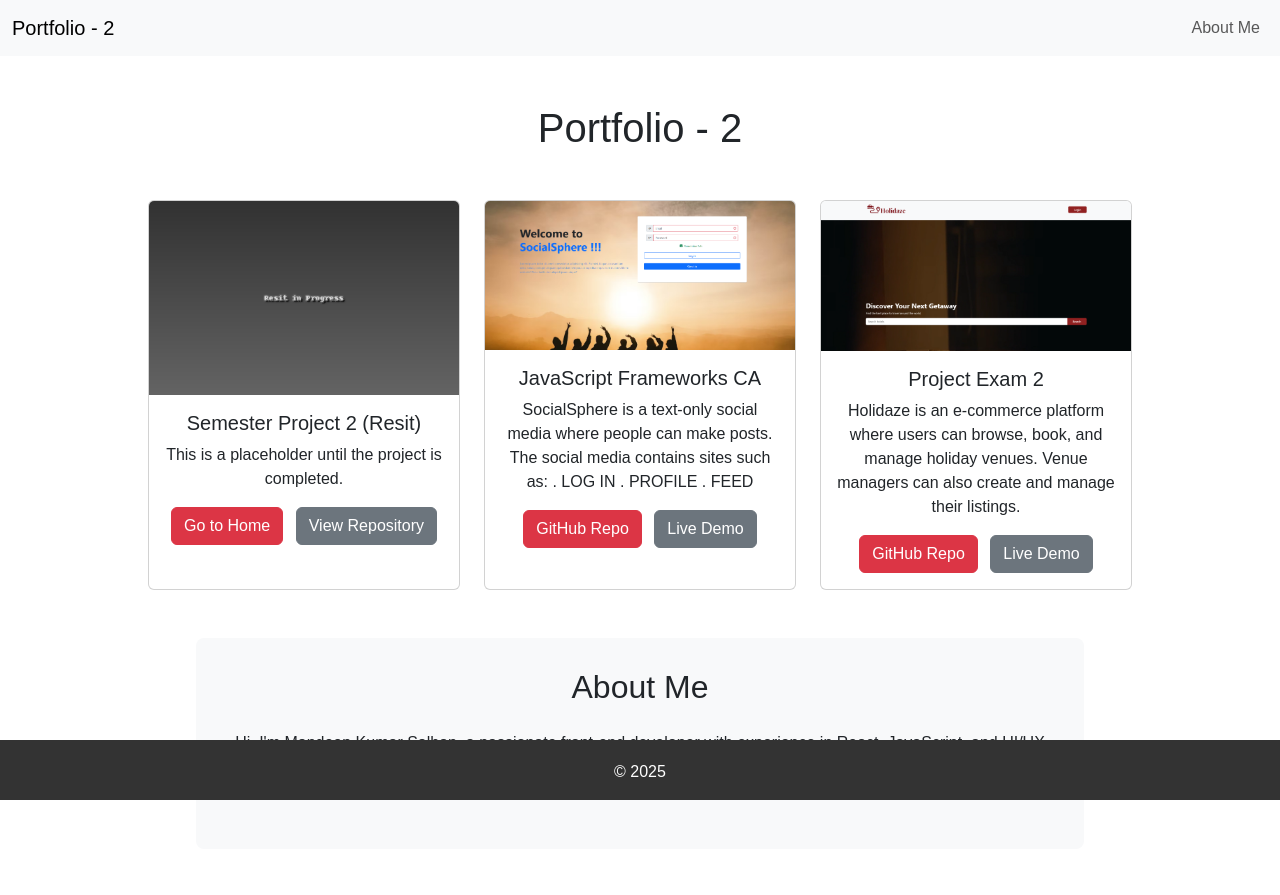
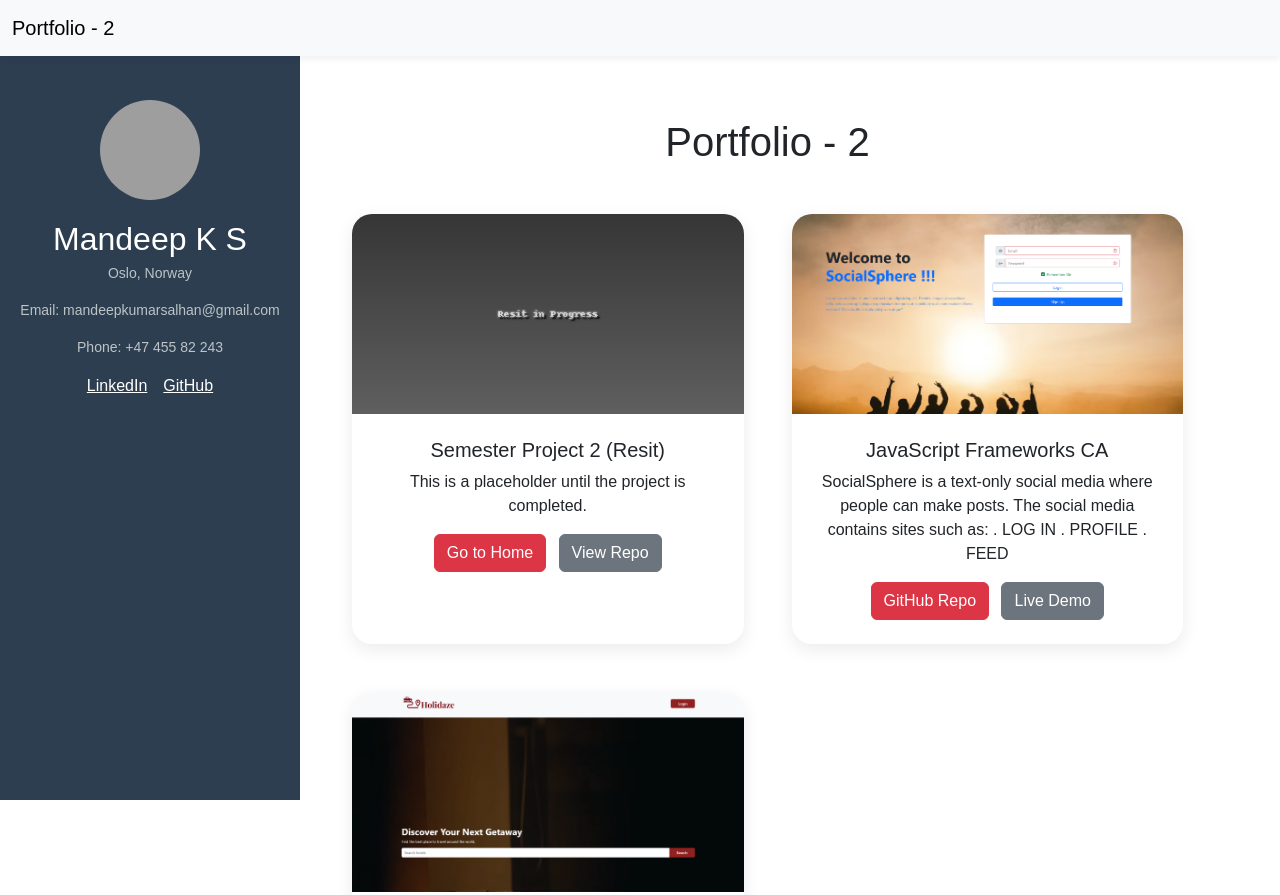
Before and after one commit to MandeepKS/Noroff-Portfolio-2, a website: page index.html in a window 1280 px wide. Shown: the top 895 px of the page. Drawn offline with nearby package versions, Linux system fonts and the light colour scheme; grey boxes are pictures that could not be loaded.

Commit message:
Just commit

```diff
--- a/css/style.css
+++ b/css/style.css
@@ -3,32 +3,117 @@ body {
     margin: 0;
     padding: 0;
     text-align: center;
+    overflow-x:hidden;
 }
-.container {
-    width: 80%;
-    margin: auto;
+.navbar {
+    box-shadow: 0 4px 6px rgba(0, 0, 0, 0.05);
+}
+
+.sidebar {
+    width: 300px;
+    background-color: #2c3e50;
+    color: white;
+    height: 100vh;
+    padding: 100px 20px 20px 20px;
+    position: fixed;
+    overflow-y: auto;
+    left: 0;
+    top: 0;
+    transition: transform 0.3s ease-in-out;
+    z-index:10;
+}
+.sidebar img {
+    width: 100px;
+    height: 100px;
+    border-radius: 50%;
+    display: block;
+    margin: 0 auto 20px auto;
+}
+.sidebar h2 {
+    text-align: center;
+    margin-bottom: 5px;
+}
+.sidebar p {
+    text-align: center;
+    font-size: 14px;
+    color: #bdc3c7;
+}
+.sidebar a{
+    color:white;
+}
+.sidebar a:hover{
+    color: #bdc3c7;
+}
+.social-links{
+    display:flex;
+    gap:1rem;
+    justify-content:center;
+}
+main {
+    margin-left: 270px;
+    width: 100%;
     padding: 20px;
-    margin-bottom:20px;
+    margin-top:50px !important;
 }
+
+.card {
+    border: none;
+    border-radius: 20px;
+    box-shadow: 0 6px 18px rgba(0, 0, 0, 0.08);
+    transition: transform 0.2s ease, box-shadow 0.2s ease;
+}
+
+.card:hover {
+    transform: translateY(-5px);
+    box-shadow: 0 12px 24px rgba(0, 0, 0, 0.1);
+}
+
 .card img {
-    max-height: 200px;
+    border-top-left-radius: 20px;
+    border-top-right-radius: 20px;
     object-fit: cover;
-    width: 100%;
+    height: 200px;
 }
+
 .card-body {
-    text-align: center;
+    padding: 1.5rem;
 }
-#about {
-    background-color: #f8f9fa;
-    padding: 30px;
-    border-radius: 8px;
+
+#fun-facts {
+    background-color: #ffffff;
+    padding: 2rem;
+    border-radius: 20px;
+    margin-bottom:15rem !important;
+    margin-top:10rem !important;
+    box-shadow: 0 6px 18px rgba(0, 0, 0, 0.06);
+}
+
+#fun-facts ul {
+    padding-left: 1.5rem;
+}
+
+#fun-facts li {
+    margin-bottom: 0.6rem;
+    color: #444;
 }
 footer{
-    background-color: #333;
-    color:white;
+    background-color: #2c3e50;
+    color: #ecf0f1;
     text-align: center;
     bottom:0;
-    position: fixed;
-    padding-top:20px;
+    padding:20px 0;
     width:100%;
 }
+
+@media (max-width: 991px) {
+    .sidebar {
+        transform: translateX(-100%);
+
+    }
+    .sidebar.show {
+        transform: translateX(0);
+    }
+    main {
+        margin-left: 0;
+    }
+}
--- a/index.html
+++ b/index.html
@@ -9,28 +9,37 @@
    <link rel="stylesheet" href="css/style.css">
 </head>
 <body>
+
 <!-- Navigation Bar -->
-<nav class="navbar navbar-expand-lg navbar-light bg-light">
+<nav class="navbar navbar-expand-lg navbar-light bg-light fixed-top">
     <div class="container-fluid">
         <a class="navbar-brand" href="/">Portfolio - 2</a>
-        <button class="navbar-toggler" type="button" data-bs-toggle="collapse" data-bs-target="#navbarNav" aria-controls="navbarNav" aria-expanded="false" aria-label="Toggle navigation">
+        <button class="navbar-toggler" type="button" data-bs-toggle="collapse" data-bs-target="#navbarNav" aria-controls="navbarNav" aria-expanded="false" aria-label="Toggle navigation" id="sidebarToggle">
             <span class="navbar-toggler-icon"></span>
         </button>
-        <div class="collapse navbar-collapse" id="navbarNav">
-            <ul class="navbar-nav ms-auto">
-                <li class="nav-item">
-                    <a class="nav-link" href="/about.html">About Me</a>
-                </li>
-            </ul>
+    </div>
+</nav>
+<!-- Sidebar -->
+<div class="sidebar" id="sidebar">
+    <img src="https://avatars.githubusercontent.com/u/129056226?s=400&u=65324811c235f3df409f85f79177f3479710d3af&v=4" alt="Profile Image">
+    <h2>Mandeep K S</h2>
+    <p>Oslo, Norway</p>
+    <div class="contact-info">
+        <p>Email: mandeepkumarsalhan@gmail.com</p>
+        <p>Phone: +47 455 82 243</p>
+    </div>
+    <div class="social-links">
+        <a href="https://www.linkedin.com/in/mandeep-salhan-194422357/" target="_blank">LinkedIn</a>
+        <a href="https://github.com/MandeepKS" target="_blank">GitHub</a>
     </div>
 </div>
-</nav>
-
-    <div class="container py-5">
-        <h1 class="text-center mb-5">Portfolio - 2</h1>
-
+    <div class="container">
+        <div class="row">
+            <!-- Main Content -->
+            <main class="col col-lg-9">
+            <h1 class="mt-5 mb-5">Portfolio - 2</h1>
             <!-- Projects Section -->
-        <div class="row row-cols-1 row-cols-md-3 g-4">
+            <div class="row row-cols-1 row-cols-lg-2 g-5">
                 <!-- Semester Project 2 -->
                 <div class="col">
                     <div class="card h-100">
@@ -39,7 +48,7 @@
                             <h5 class="card-title">Semester Project 2 (Resit)</h5>
                             <p class="card-text">This is a placeholder until the project is completed.</p>
                             <a href="/" class="btn btn-danger">Go to Home</a>
-                        <a href="https://github.com/MandeepKS/MandeepKS" class="btn btn-secondary ms-2" target="_blank">View Repository</a>
+                            <a href="https://github.com/MandeepKS/Auction" class="btn btn-secondary ms-2" target="_blank">View Repo</a>
                         </div>
                     </div>
                 </div>
@@ -55,7 +64,7 @@
                             . PROFILE
                             . FEED
                         </p>
-                        <a href="https://github.com/MandeepKS/javascript2/tree/js2" class="btn btn-danger" target="_blank">GitHub Repo</a>
+                            <a href="https://github.com/MandeepKS/javascript2" class="btn btn-danger" target="_blank">GitHub Repo</a>
                             <a href="https://javascript2mks.netlify.app/" class="btn btn-secondary ms-2" target="_blank">Live Demo</a>
                         </div>
                     </div>
@@ -74,14 +83,25 @@
                     </div>
                 </div>
             </div>
-
-        <!-- About Me Section -->
-        <section id="about" class="m-5">
-            <h2 class="text-center mb-4">About Me</h2>
-            <p class="text-center">Hi, I'm Mandeep Kumar Salhan, a passionate front-end developer with experience in React, JavaScript, and UI/UX design. I am always eager to learn new technologies and solve challenging problems. I'm open to freelance work and full-time opportunities. Let's connect!</p>
+            <!-- Fun Facts & Hobbies Section -->
+            <section id="fun-facts" class="mt-5">
+                <h2 class="text-center mb-4">Fun Facts & Hobbies</h2>
+                <ul class="list-unstyled">
+                    <li>☕ Coffee lover</li>
+                    <li>🌲 Enjoys hiking & nature walks</li>
+                    <li>🇳🇴 Learning Norwegian</li>
+                    <li>📸 Loves photography</li>
+                </ul>
             </section>
+        </main>
+        </div>
     </div>
     <footer><p>&copy; 2025</p></footer>
+    <script>
+    document.getElementById("sidebarToggle").addEventListener("click", function () {
+        document.getElementById("sidebar").classList.toggle("show");
+    });
+</script>
 </body>
 </html>
 <!-- Bootstrap JS & Popper.js (Optional for full functionality) -->
```
Also changed, not shown: about.html (deleted, +0 -53 lines), images/mandeep.jpg (added). Lines whose indentation alone changed are shown as unchanged.
